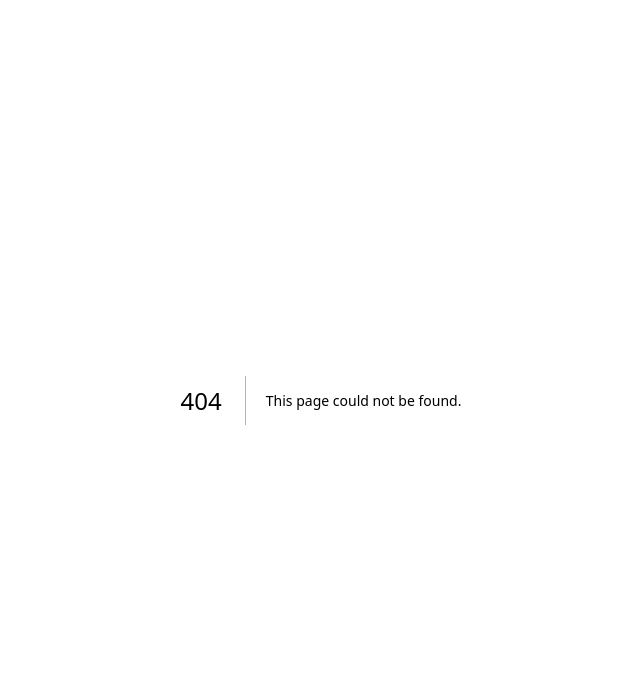
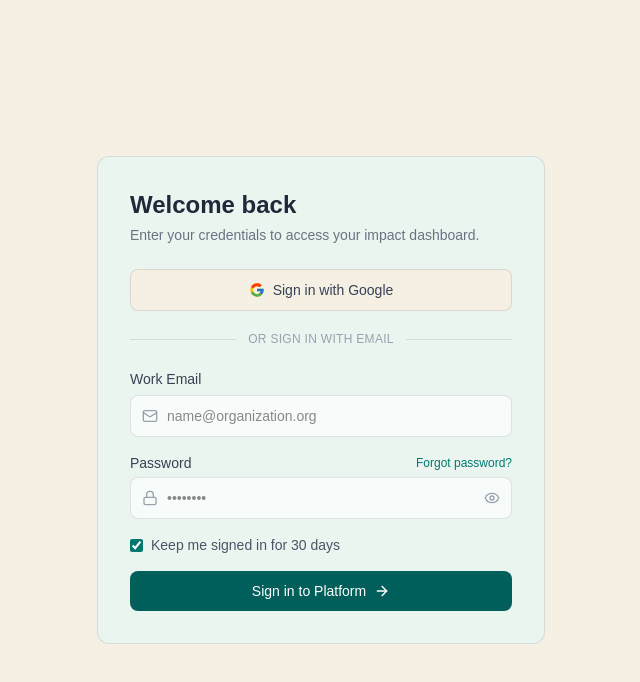
Before and after one commit to GBTStudios/M-E-Donor-Dashboard-, a Next.js app in the folder frontend/: page /login in a window 1280 px wide. Before the commit this address had no page. Shown: the top 682 px of the page, without its empty margins (319-959 px from the left). Built offline with nearby package versions, Linux system fonts and the light colour scheme.

Commit message:
Add login page UI and auth logic with lib folder for API calls

```diff
--- /dev/null
+++ b/frontend/app/login/page.tsx
@@ -0,0 +1,11 @@
+import LoginForm from "@/components/LoginForm";
+
+export default function LoginPage() {
+  return (
+    <div className="min-h-screen flex items-center justify-center bg-[#f5efe4] px-4">
+      <div className="w-full max-w-md bg-[#eaf5f0] rounded-xl border border-black/10 p-8">
+        <LoginForm />
+      </div>
+    </div>
+  );
+}
--- /dev/null
+++ b/frontend/components/LoginForm.tsx
@@ -0,0 +1,137 @@
+"use client";
+
+import { useState, FormEvent } from "react";
+import { useRouter } from "next/navigation";
+import { Mail, Lock, Eye, EyeOff, ArrowRight } from "lucide-react";
+import { loginUser } from "@/lib/auth";
+
+export default function LoginForm() {
+  const router = useRouter();
+  const [email, setEmail] = useState("");
+  const [password, setPassword] = useState("");
+  const [showPassword, setShowPassword] = useState(false);
+  const [keepSignedIn, setKeepSignedIn] = useState(true);
+  const [error, setError] = useState("");
+  const [loading, setLoading] = useState(false);
+
+  async function handleSubmit(e: FormEvent<HTMLFormElement>) {
+    e.preventDefault();
+    setError("");
+    setLoading(true);
+
+    const result = await loginUser(email, password, keepSignedIn);
+
+    setLoading(false);
+
+    if (result.success) {
+      router.push("/dashboard");
+    } else {
+      setError(result.error ?? "Something went wrong. Please try again.");
+    }
+  }
+
+  return (
+    <div>
+      <h1 className="text-2xl font-semibold text-gray-800">Welcome back</h1>
+      <p className="text-sm text-gray-500 mt-1">
+        Enter your credentials to access your impact dashboard.
+      </p>
+
+      <button
+        type="button"
+        className="w-full mt-6 flex items-center justify-center gap-2 border border-black/10 rounded-lg py-2.5 bg-[#f5efe4] hover:bg-[#efe8db] transition"
+      >
+        <GoogleIcon />
+        <span className="text-sm text-gray-700">Sign in with Google</span>
+      </button>
+
+      <div className="flex items-center gap-3 my-5">
+        <div className="flex-1 h-px bg-black/10" />
+        <span className="text-xs text-gray-400 tracking-wide">
+          OR SIGN IN WITH EMAIL
+        </span>
+        <div className="flex-1 h-px bg-black/10" />
+      </div>
+
+      <form onSubmit={handleSubmit} className="space-y-4">
+        <div>
+          <label className="text-sm font-medium text-gray-700">
+            Work Email
+          </label>
+          <div className="relative mt-1">
+            <Mail className="absolute left-3 top-1/2 -translate-y-1/2 w-4 h-4 text-gray-400" />
+            <input
+              type="email"
+              required
+              value={email}
+              onChange={(e) => setEmail(e.target.value)}
+              placeholder="name@organization.org"
+              className="w-full pl-9 pr-3 py-2.5 rounded-lg border border-black/10 bg-white/60 text-sm focus:outline-none focus:ring-2 focus:ring-teal-700"
+            />
+          </div>
+        </div>
+
+        <div>
+          <div className="flex items-center justify-between">
+            <label className="text-sm font-medium text-gray-700">
+              Password
+            </label>
+            <a href="/forgot_password" className="text-xs text-teal-700 hover:underline">
+              Forgot password?
+            </a>
+          </div>
+          <div className="relative mt-1">
+            <Lock className="absolute left-3 top-1/2 -translate-y-1/2 w-4 h-4 text-gray-400" />
+            <input
+              type={showPassword ? "text" : "password"}
+              required
+              value={password}
+              onChange={(e) => setPassword(e.target.value)}
+              placeholder="••••••••"
+              className="w-full pl-9 pr-9 py-2.5 rounded-lg border border-black/10 bg-white/60 text-sm focus:outline-none focus:ring-2 focus:ring-teal-700"
+            />
+            <button
+              type="button"
+              onClick={() => setShowPassword(!showPassword)}
+              className="absolute right-3 top-1/2 -translate-y-1/2 text-gray-400"
+            >
+              {showPassword ? <EyeOff className="w-4 h-4" /> : <Eye className="w-4 h-4" />}
+            </button>
+          </div>
+        </div>
+
+        <label className="flex items-center gap-2 text-sm text-gray-600">
+          <input
+            type="checkbox"
+            checked={keepSignedIn}
+            onChange={(e) => setKeepSignedIn(e.target.checked)}
+            className="rounded border-black/20 accent-teal-700"
+          />
+          Keep me signed in for 30 days
+        </label>
+
+        {error && <p className="text-sm text-red-600">{error}</p>}
+
+        <button
+          type="submit"
+          disabled={loading}
+          className="w-full flex items-center justify-center gap-2 bg-teal-800 hover:bg-teal-900 text-white rounded-lg py-2.5 text-sm font-medium transition disabled:opacity-60"
+        >
+          {loading ? "Signing in..." : "Sign in to Platform"}
+          {!loading && <ArrowRight className="w-4 h-4" />}
+        </button>
+      </form>
+    </div>
+  );
+}
+
+function GoogleIcon() {
+  return (
+    <svg width="16" height="16" viewBox="0 0 48 48">
+      <path fill="#FFC107" d="M43.6 20.5H42V20H24v8h11.3C33.9 32.5 29.4 36 24 36c-6.6 0-12-5.4-12-12s5.4-12 12-12c3.1 0 5.9 1.2 8 3.1l6.1-6.1C34.6 5.9 29.6 4 24 4 12.9 4 4 12.9 4 24s8.9 20 20 20 20-8.9 20-20c0-1.2-.1-2.4-.4-3.5z"/>
+      <path fill="#FF3D00" d="M6.3 14.7l6.6 4.8C14.5 15.9 18.9 12.7 24 12.7c3.1 0 5.9 1.2 8 3.1l6.1-6.1C34.6 5.9 29.6 4 24 4c-7.7 0-14.4 4.4-17.7 10.7z"/>
+      <path fill="#4CAF50" d="M24 44c5.4 0 10.3-1.8 14-4.9l-6.5-5.5C29.6 35.6 26.9 36.5 24 36.5c-5.4 0-9.9-3.5-11.5-8.4l-6.6 5.1C9.5 39.7 16.2 44 24 44z"/>
+      <path fill="#1976D2" d="M43.6 20.5H42V20H24v8h11.3c-.7 2-2 3.7-3.7 5l6.5 5.5C41.3 35.3 44 30 44 24c0-1.2-.1-2.4-.4-3.5z"/>
+    </svg>
+  );
+}
--- /dev/null
+++ b/frontend/lib/auth.ts
@@ -0,0 +1,36 @@
+type LoginResult =
+  | { success: true; user: { id: number; email: string; name: string } }
+  | { success: false; error: string };
+
+export async function loginUser(
+  email: string,
+  password: string,
+  keepSignedIn: boolean
+): Promise<LoginResult> {
+  try {
+    const response = await fetch("/auth/login", {
+      method: "POST",
+      headers: { "Content-Type": "application/json" },
+      credentials: "include",
+      body: JSON.stringify({ email, password, keepSignedIn }),
+    });
+
+    if (response.status === 200) {
+      const data = await response.json();
+      return { success: true, user: data.user };
+    }
+
+    if (response.status === 401) {
+      const data = await response.json();
+      return { success: false, error: data.error };
+    }
+
+    if (response.status === 422) {
+      return { success: false, error: "Please check your email and password format." };
+    }
+
+    return { success: false, error: "Something went wrong. Please try again." };
+  } catch {
+    return { success: false, error: "Network error. Please try again." };
+  }
+}
--- a/frontend/package.json
+++ b/frontend/package.json
@@ -9,6 +9,7 @@
     "lint": "eslint"
   },
   "dependencies": {
+    "lucide-react": "^1.27.0",
     "next": "16.2.12",
     "react": "19.2.4",
     "react-dom": "19.2.4"
```
Also changed, not shown: 1 other file (tests, documents, lock files or other folders).
